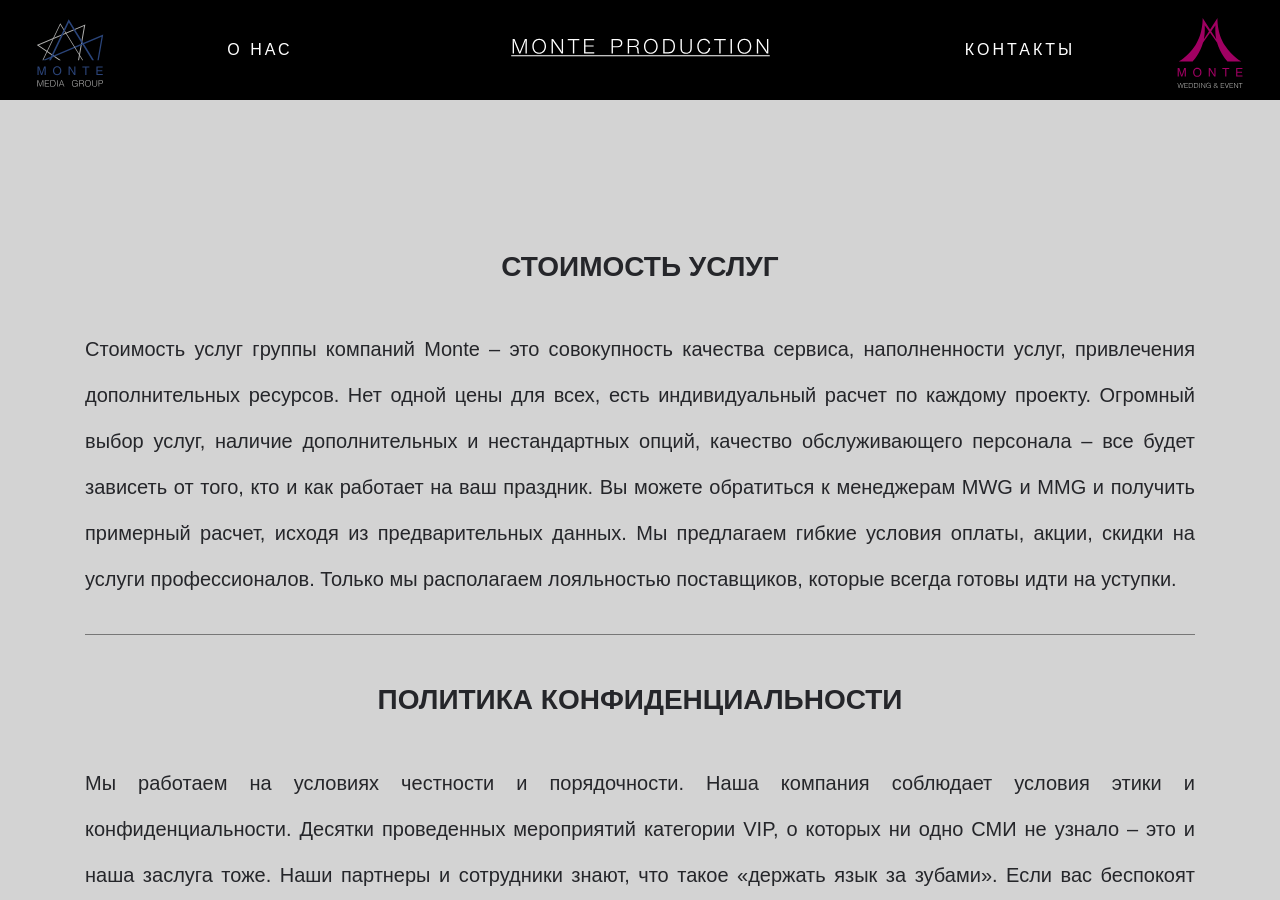
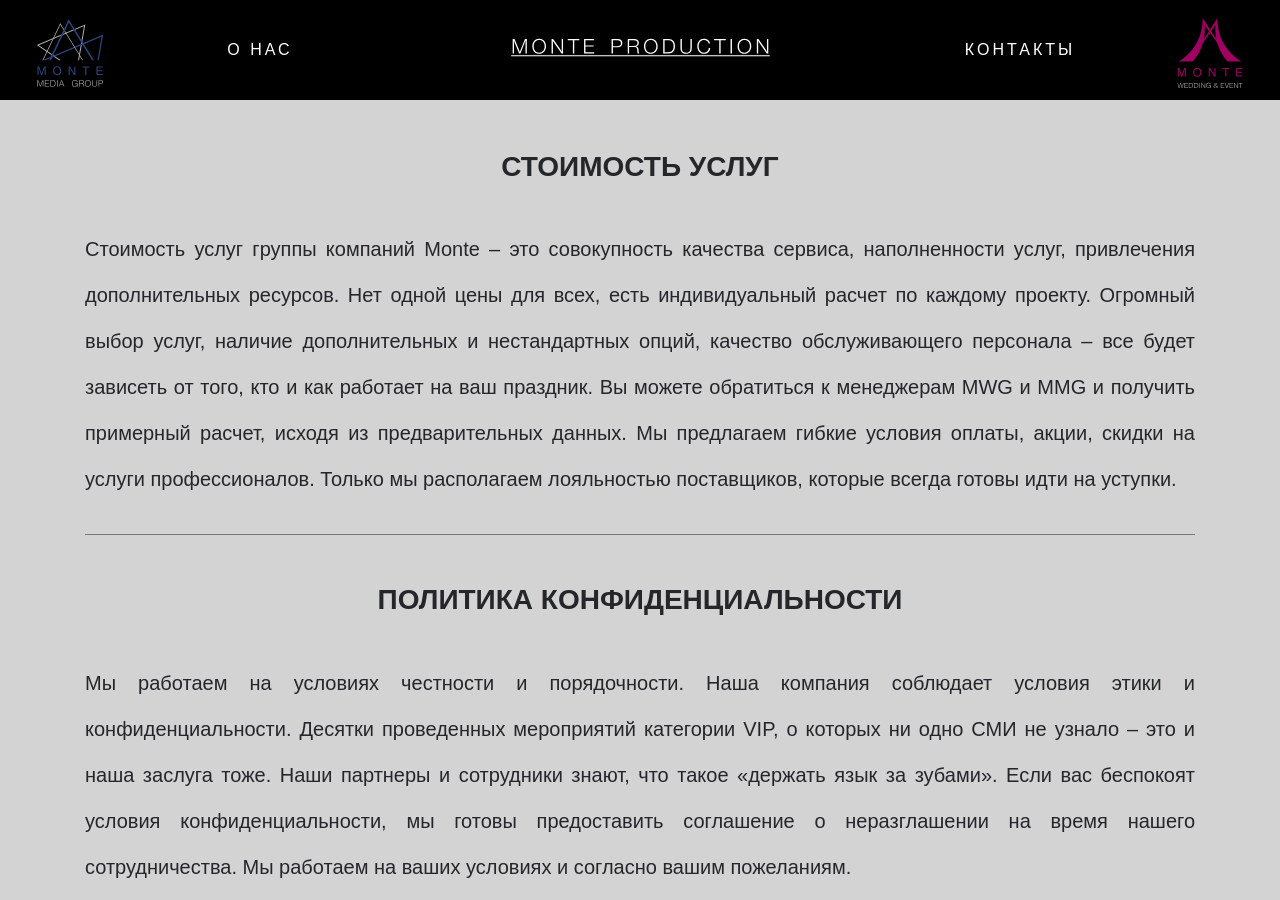
Before and after one commit to monteproduction/monteproduction.ru, a Jekyll site: the page built from confidencial.html, in a window 1280 px wide and 900 px high. Built offline with Jekyll 4.4.1, drawn with Linux system fonts in a browser that asks for light colours; nearby versions of some CDN libraries; some web fonts are replaced.

Commit message:
del fix в confidencial

```diff
--- a/confidencial.html
+++ b/confidencial.html
@@ -7,7 +7,6 @@ permalink: /confidencial/
 
 <section class="about">
 			<div class="container">
-			<div class="fix"></div>
 				<div class="about-block col-md-12 col-sm-12">
                 <h2>СТОИМОСТЬ УСЛУГ</h2>
 					<p>
```
